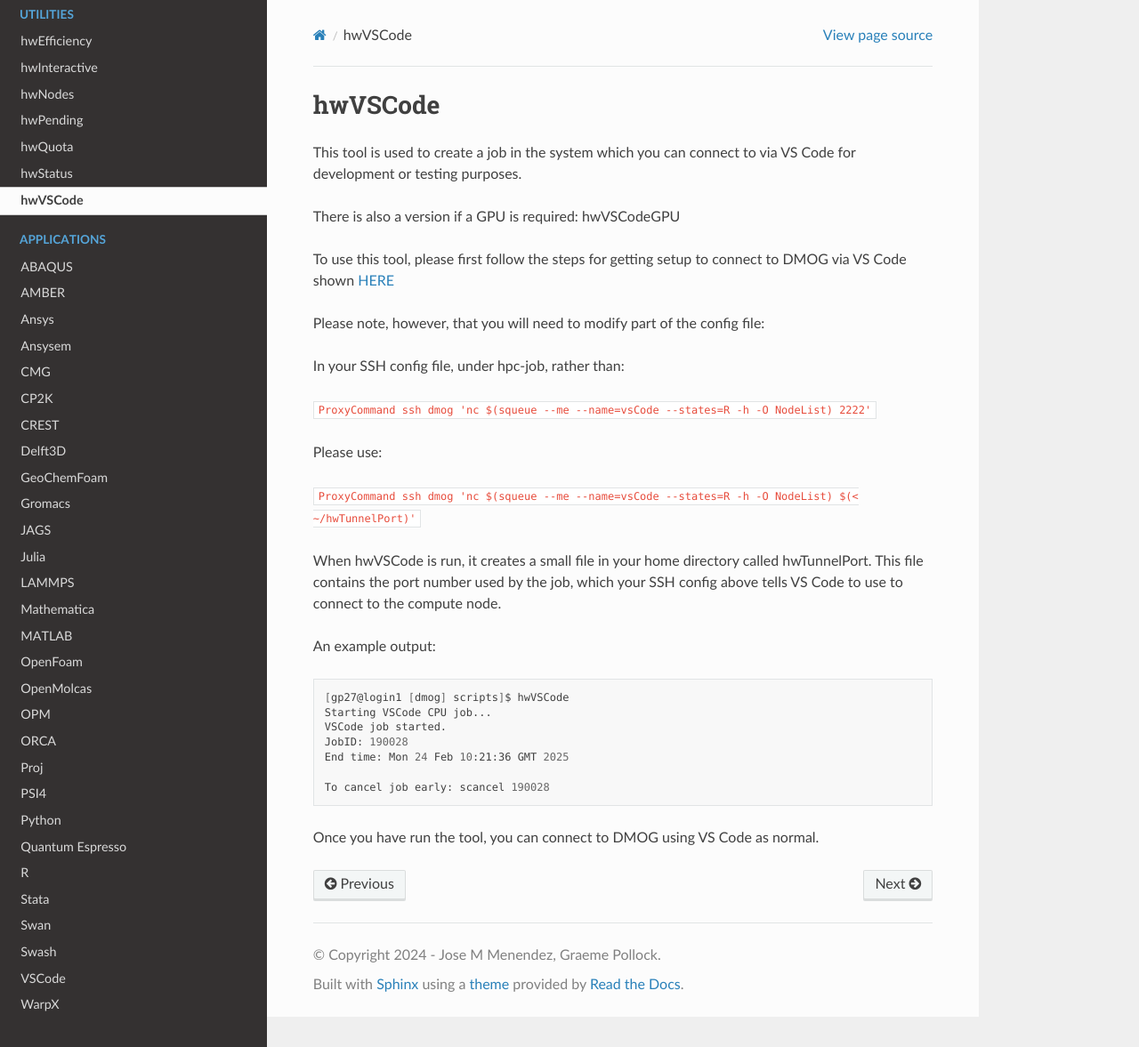
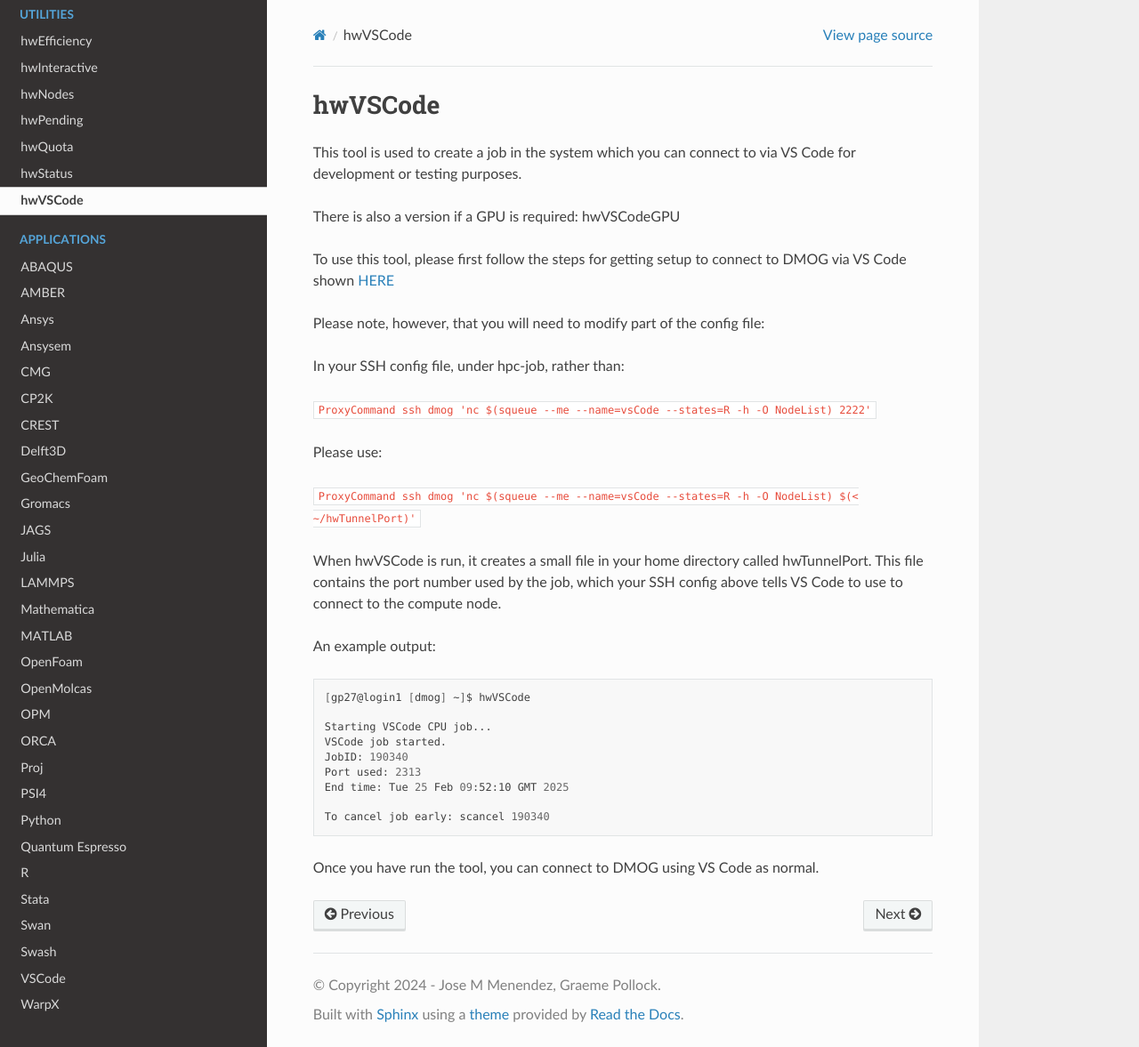
Before and after one commit to jm130/dmogdocs, a Sphinx documentation site: the page built from docs/source/utilities/hwVSCode.rst, in a window 1280 px wide and 1177 px high. Shown: the whole window at 89% size. Built offline with Sphinx 7.4.7 and the Read the Docs theme 3.1.0, drawn with Linux system fonts in a browser that asks for light colours.

Commit message:
Update hwVSCode.rst

```diff
--- a/docs/source/utilities/hwVSCode.rst
+++ b/docs/source/utilities/hwVSCode.rst
@@ -23,12 +23,14 @@
 
 .. code-block:: bash
 
-    [gp27@login1 [dmog] scripts]$ hwVSCode
+    [gp27@login1 [dmog] ~]$ hwVSCode
+
     Starting VSCode CPU job...
     VSCode job started.
-    JobID: 190028
-    End time: Mon 24 Feb 10:21:36 GMT 2025
+    JobID: 190340
+    Port used: 2313
+    End time: Tue 25 Feb 09:52:10 GMT 2025
 
-    To cancel job early: scancel 190028
+    To cancel job early: scancel 190340
 
 Once you have run the tool, you can connect to DMOG using VS Code as normal.
```
